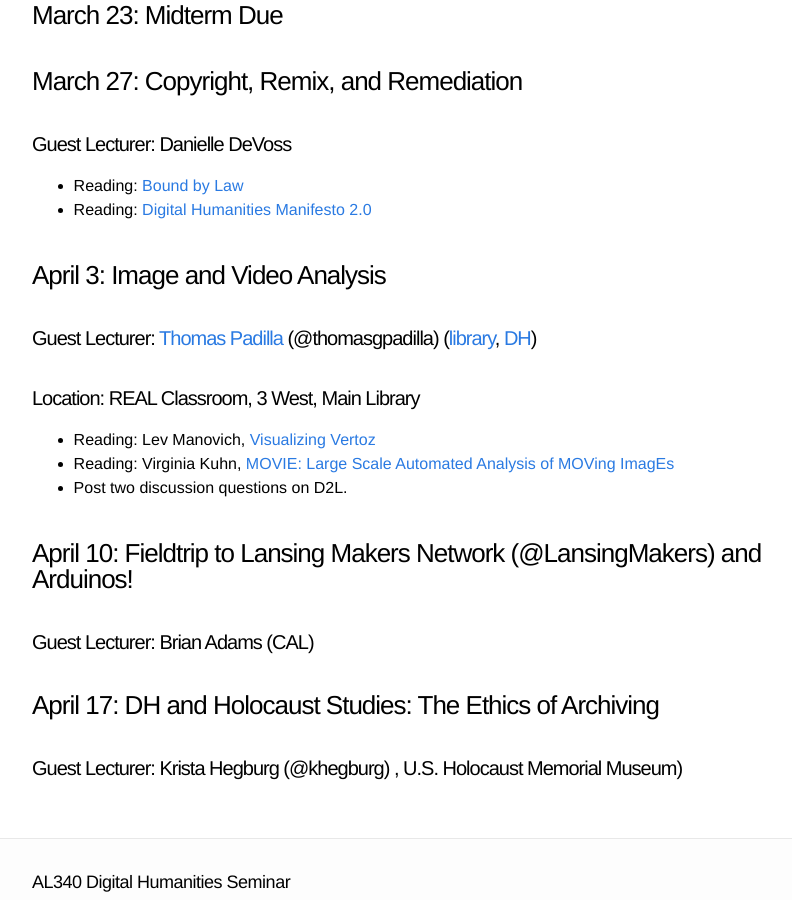
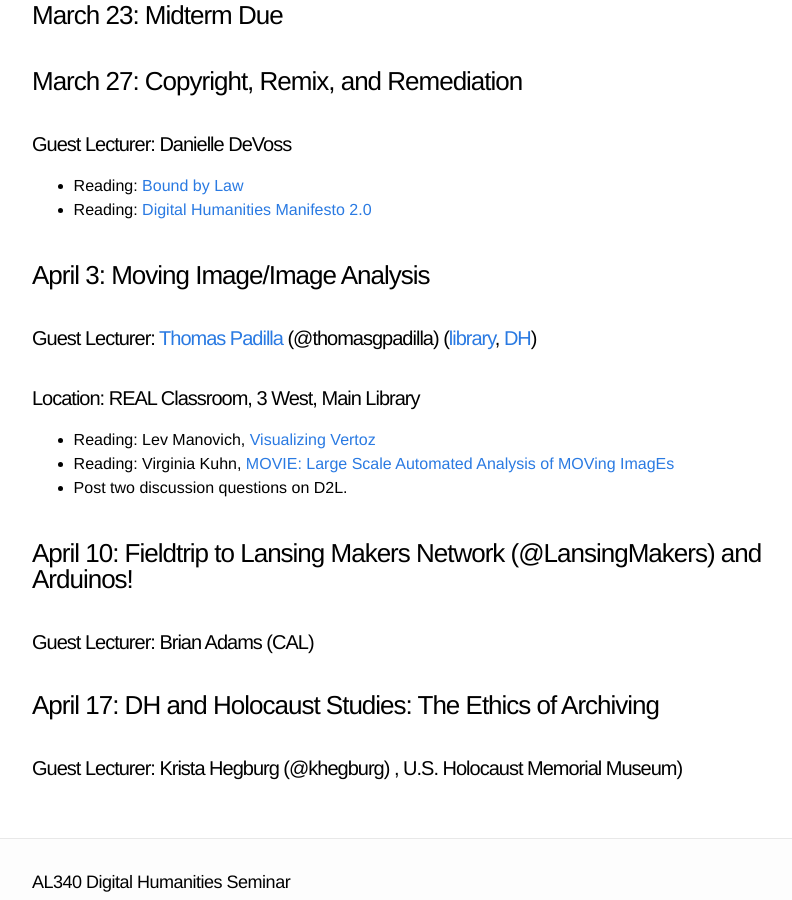
Before and after one commit to seanpue/al340, a Jekyll site: the page built from syllabus.md, in a window 1280 px wide and 900 px high, scrolled down 4546 px. Shown: the whole window, without its empty margins (208-1000 px from the left). Built offline with Jekyll 4.4.1, drawn with Linux system fonts in a browser that asks for light colours.

Commit message:
changed title

```diff
--- a/syllabus.md
+++ b/syllabus.md
@@ -160,7 +160,7 @@
 * Reading: [Bound by Law]
 * Reading: [Digital Humanities Manifesto 2.0]
 
-### April 3: Image and Video Analysis
+### April 3: Moving Image/Image Analysis
 
 #### Guest Lecturer: [Thomas Padilla] (@thomasgpadilla) ([library], [DH])
 
```
